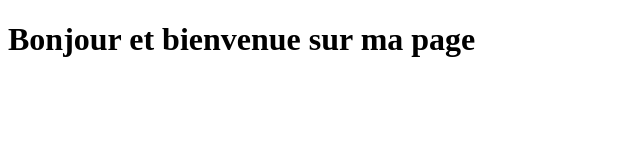
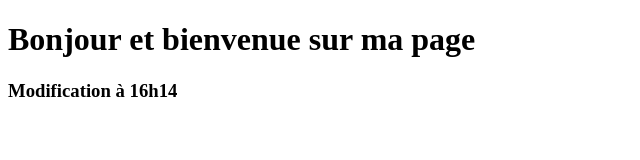
Before and after one commit to noonsupply/Mysecondrep, a plain HTML site: page index.html in a window 1280 px wide. Shown: the whole page, without its empty margins (0-640 px from the left). Drawn offline with Linux system fonts and the light colour scheme.

Commit message:
nouveau test commit

```diff
--- a/index.html
+++ b/index.html
@@ -9,7 +9,7 @@
 </head>
 <body>
     <h1>Bonjour et bienvenue sur ma page</h1>
-
+    <h3>Modification à 16h14</h3>
 
 </body>
 </html>
```
